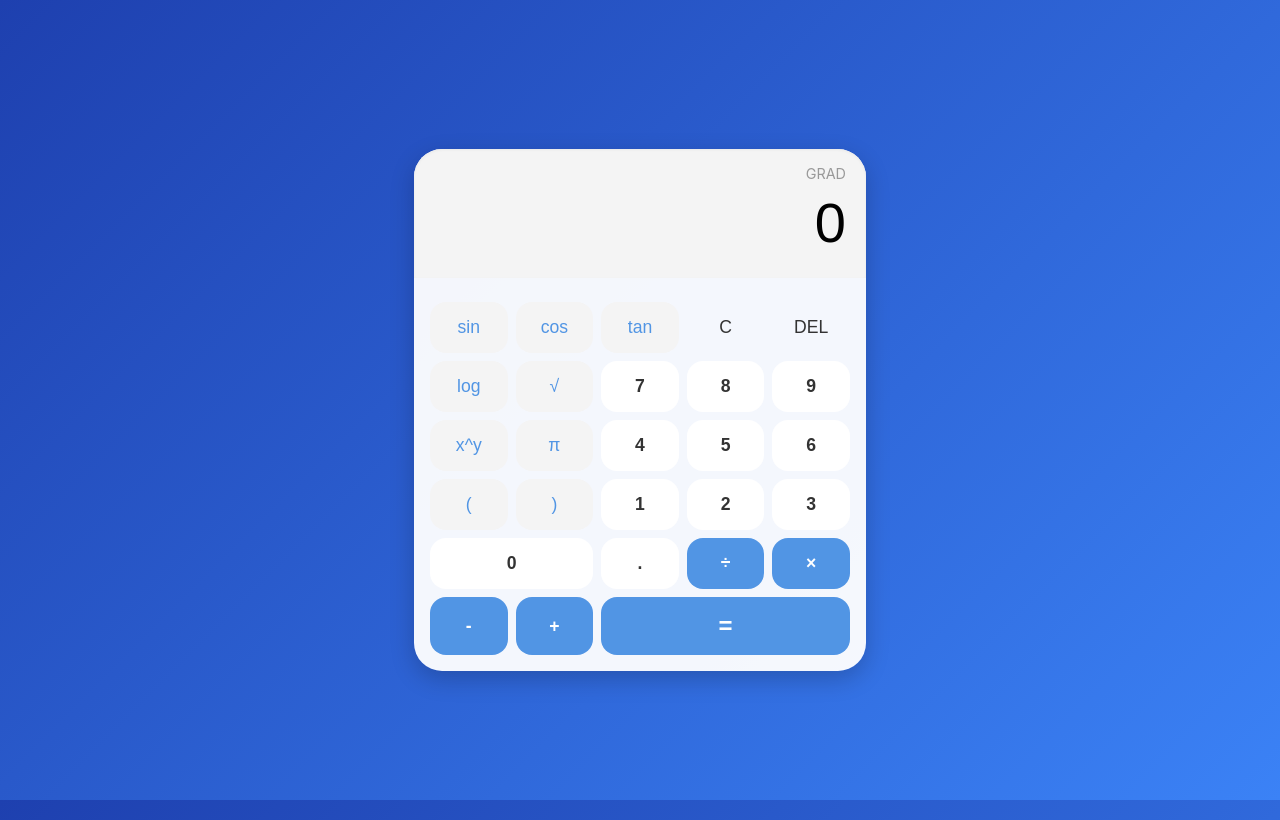
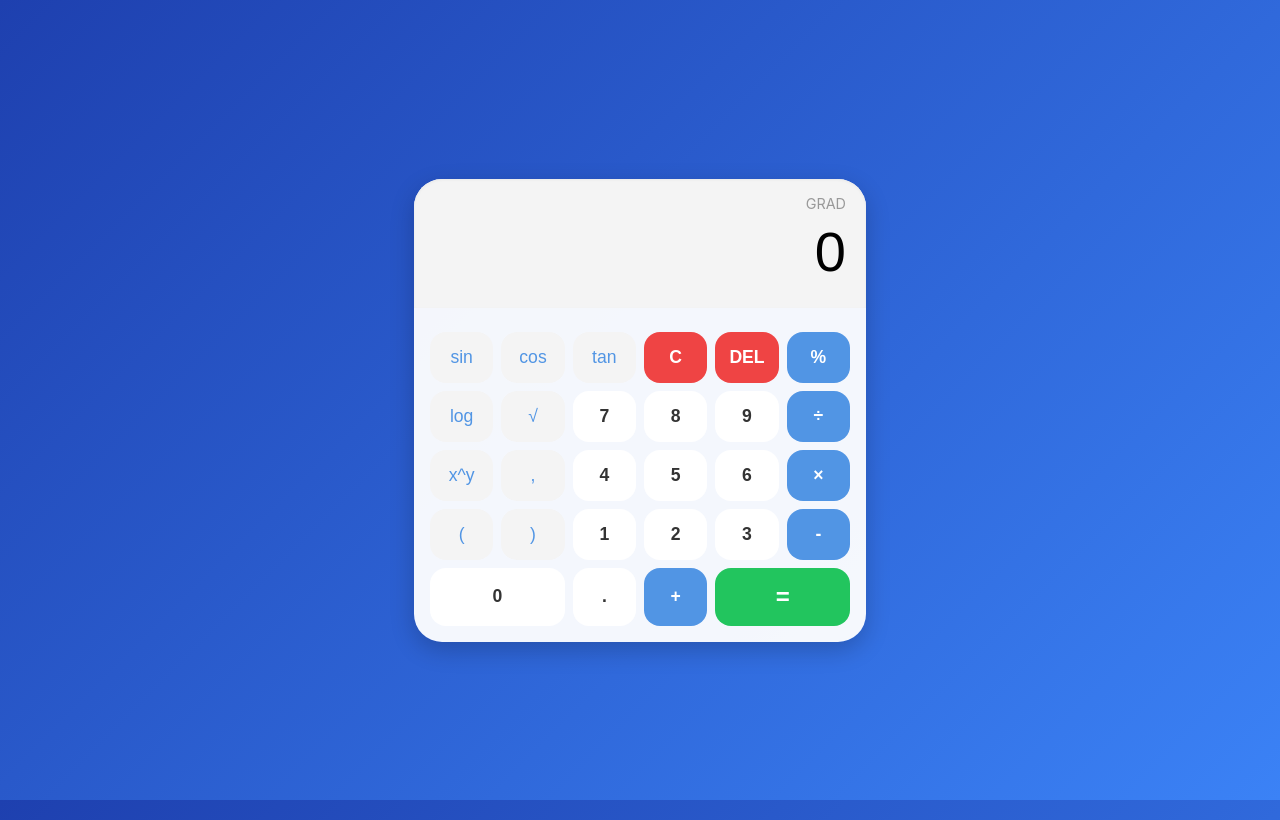
Before and after one commit to oneonfire/calc, a plain HTML site: page index.html in a window 1280 px wide. Drawn offline with Linux system fonts and the light colour scheme.

Commit message:
Add files via upload

```diff
--- a/index.html
+++ b/index.html
@@ -4,7 +4,6 @@
     <meta charset="UTF-8">
     <meta name="viewport" content="width=device-width, initial-scale=1.0">
     <title>MD3 Науковий Калькулятор</title>
-    <!-- Підключення Telegram Web App SDK -->
     <script src="https://telegram.org/js/telegram-web-app.js"></script>
     <style>
         /* MD3 Style Reset and Base */
@@ -75,8 +74,8 @@
 
         .buttons {
             display: grid;
-            /* 5 колонок для наукового режиму */
-            grid-template-columns: repeat(5, 1fr);
+            /* ЗМІНЕНО: 6 колонок для наукового режиму */
+            grid-template-columns: repeat(6, 1fr);
             gap: 8px;
         }
 
@@ -96,10 +95,13 @@
         }
 
         /* Стилі для різних типів кнопок */
-        /* Control/Clear buttons */
+
+        /* Control/Clear buttons - ЗМІНЕНО КОЛІР */
         .control {
-            background-color: var(--tg-theme-hint-color, #ccc)30;
-            color: var(--tg-theme-text-color, #333);
+            /* Колір для C та DEL */
+            background-color: #ef4444; /* М'який червоний */
+            color: #ffffff;
+            font-weight: 600;
         }
 
         /* Scientific functions */
@@ -123,11 +125,11 @@
             font-weight: 600;
         }
 
-        /* Equal button - використовуємо span 3 в HTML */
+        /* Equal button - ЗМІНЕНО КОЛІР */
         .equal {
-            /* grid-column: span 2; - Прибрано з CSS, використовується inline-стиль для span 3 */
-            background-color: var(--tg-theme-button-color, #5195e4);
-            color: var(--tg-theme-button-text-color, #ffffff);
+            /* grid-column: span 3; - ЗАЛИШЕНО: для коректного вирівнювання */
+            background-color: #22c55e; /* Яскраво-зелений */
+            color: #ffffff;
             font-weight: 700;
             font-size: 1.5em;
         }
@@ -142,44 +144,38 @@
         </div>
 
         <div class="buttons">
-            <!-- Ряд 1: Тригонометрія та Контроль -->
             <button class="scientific" onclick="appendFunction('sin(')">sin</button>
             <button class="scientific" onclick="appendFunction('cos(')">cos</button>
             <button class="scientific" onclick="appendFunction('tan(')">tan</button>
             <button class="control" onclick="clearDisplay()">C</button>
             <button class="control" onclick="deleteLast()">DEL</button>
+            <button class="operator" onclick="appendPercentage()">%</button>
 
-            <!-- Ряд 2: log, √ та Числа 7, 8, 9 -->
             <button class="scientific" onclick="appendFunction('log(')">log</button>
             <button class="scientific" onclick="appendFunction('sqrt(')">√</button>
             <button class="number" onclick="appendValue('7')">7</button>
             <button class="number" onclick="appendValue('8')">8</button>
             <button class="number" onclick="appendValue('9')">9</button>
+            <button class="operator" onclick="appendValue('/')">÷</button>
 
-            <!-- Ряд 3: x^y, π та Числа 4, 5, 6 -->
             <button class="scientific" onclick="appendFunction('pow(')">x^y</button>
-            <button class="scientific" onclick="appendValue('Math.PI')">π</button>
+            <button class="scientific" onclick="appendValue(',')">,</button>
             <button class="number" onclick="appendValue('4')">4</button>
             <button class="number" onclick="appendValue('5')">5</button>
             <button class="number" onclick="appendValue('6')">6</button>
+            <button class="operator" onclick="appendValue('*')">×</button>
 
-            <!-- Ряд 4: Дужки та Числа 1, 2, 3 -->
             <button class="scientific" onclick="appendValue('(')">(</button>
             <button class="scientific" onclick="appendValue(')')">)</button>
             <button class="number" onclick="appendValue('1')">1</button>
             <button class="number" onclick="appendValue('2')">2</button>
             <button class="number" onclick="appendValue('3')">3</button>
+            <button class="operator" onclick="appendValue('-')">-</button>
 
-            <!-- Ряд 5: Числа 0, . та Ділення/Множення -->
             <button class="number" onclick="appendValue('0')" style="grid-column: span 2;">0</button>
             <button class="number" onclick="appendValue('.')">.</button>
-            <button class="operator" onclick="appendValue('/')">÷</button>
-            <button class="operator" onclick="appendValue('*')">×</button>
-
-            <!-- Ряд 6: Віднімання/Додавання та Обчислення -->
-            <button class="operator" onclick="appendValue('-')">-</button>
             <button class="operator" onclick="appendValue('+')">+</button>
-            <button class="equal" onclick="calculateResult()" style="grid-column: span 3;">=</button>
+            <button class="equal" onclick="calculateResult()" style="grid-column: span 2;">=</button>
         </div>
     </div>
     <script>
@@ -237,6 +233,19 @@
             newEntry = false;
         }
 
+        function appendPercentage() {
+            if (display.value === '0' || newEntry) {
+                if (display.value === '0' && !newEntry) {
+                    display.value = '0%';
+                } else if (!newEntry) {
+                    display.value += '%';
+                }
+            } else {
+                display.value += '%';
+            }
+            newEntry = false;
+        }
+
         function calculateResult() {
             let expression = display.value;
             let result;
@@ -246,8 +255,19 @@
                                    .replace(/÷/g, '/')
                                    .replace(/\^/g, '**');
 
-            // 2. Обробка тригонометричних функцій та кореня (sin, cos, tan, log, sqrt)
+            // 2. Обробка відсотків (%)
+            expression = expression.replace(/([+\-*/])\s*(\d+(\.\d*)?)%/g, (match, operator, number) => {
+                if (operator === '*' || operator === '/') {
+                    return `${operator}(${number}/100)`;
+                }
+                return `${operator}${number}/100`;
+            });
+            expression = expression.replace(/(\d+(\.\d*)?)%$/, (match, number) => {
+                 return `(${number}/100)`;
+            });
 
+
+            // 3. Обробка наукових функцій
             // sqrt(x) -> Math.sqrt(x)
             expression = expression.replace(/sqrt\(([^)]+)\)/g, (match, p1) => `Math.sqrt(${p1})`);
 
@@ -260,10 +280,7 @@
                 return `Math.pow(${p1})`;
             });
 
-            // π -> Math.PI
-            expression = expression.replace(/π/g, 'Math.PI');
-
-            // 3. Обробка тригонометричних функцій з урахуванням режиму (GRAD/RAD)
+            // 4. Обробка тригонометричних функцій з урахуванням режиму (GRAD/RAD)
             const trigFunctions = ['sin', 'cos', 'tan'];
 
             trigFunctions.forEach(func => {
@@ -300,7 +317,7 @@
         }
 
         // ===============================================
-        // 4. Ініціалізація Telegram Mini App SDK та Адаптація теми
+        // 5. Ініціалізація Telegram Mini App SDK та Адаптація теми
         // ===============================================
         function initializeTelegramMiniApp() {
             if (window.Telegram && window.Telegram.WebApp) {
@@ -334,6 +351,8 @@
                     container.style.backgroundColor = containerBg;
 
                     // Адаптація кнопок
+                    // Примітка: для кнопок .operator, .scientific, .number ми використовуємо змінні теми Telegram.
+                    // Для кнопок C, DEL та = (класи .control та .equal) ми використовуємо жорстко задані кольори CSS, як ви просили.
                     document.documentElement.style.setProperty('--tg-theme-button-color', buttonColor);
                     document.documentElement.style.setProperty('--tg-theme-button-text-color', theme.button_text_color || '#ffffff');
                     document.documentElement.style.setProperty('--tg-theme-bg-color', bgColor);
```
